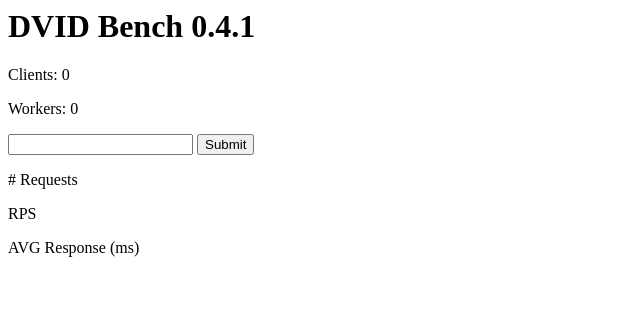
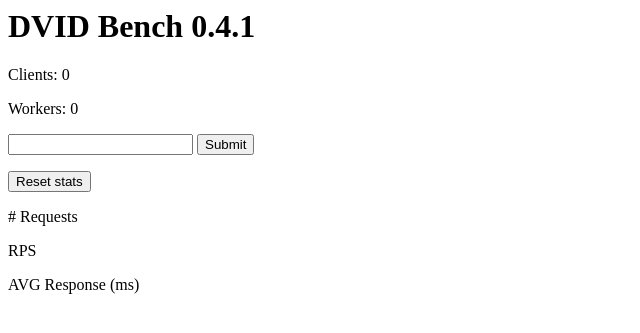
Before and after one commit to janelia-flyem/DVIDBench, a Flask app: page / in a window 1280 px wide. Shown: the top 333 px of the page, without its empty margins (0-640 px from the left). Run offline with Flask 2, Linux system fonts and the light colour scheme.

Commit message:
Adds stats reset button.

```diff
--- a/dvidbench/static/js/main.js
+++ b/dvidbench/static/js/main.js
@@ -1,7 +1,13 @@
 (function($) {
 
     $(document).ready(function() {
-      console.log('page loaded');
+
+      // reset stats.
+      $('.reset').on('click', function(){
+        $.get('/stats/reset', function(data) {
+          // do nothing
+        });
+      });
 
       function updatePage() {
         // ajax call to fetch the data from the server.
--- a/dvidbench/templates/index.html
+++ b/dvidbench/templates/index.html
@@ -12,6 +12,7 @@
       <input type="number"  name="count" id="count"/>
       <input type="submit"/>
     </form>
+    <button class="reset">Reset stats</button>
 
     <p># Requests <span class="num_requests">{{stats.num_requests}}</span></p>
     <p>RPS <span class="current_rps">{{stats.current_rps}}</span></p>
```
